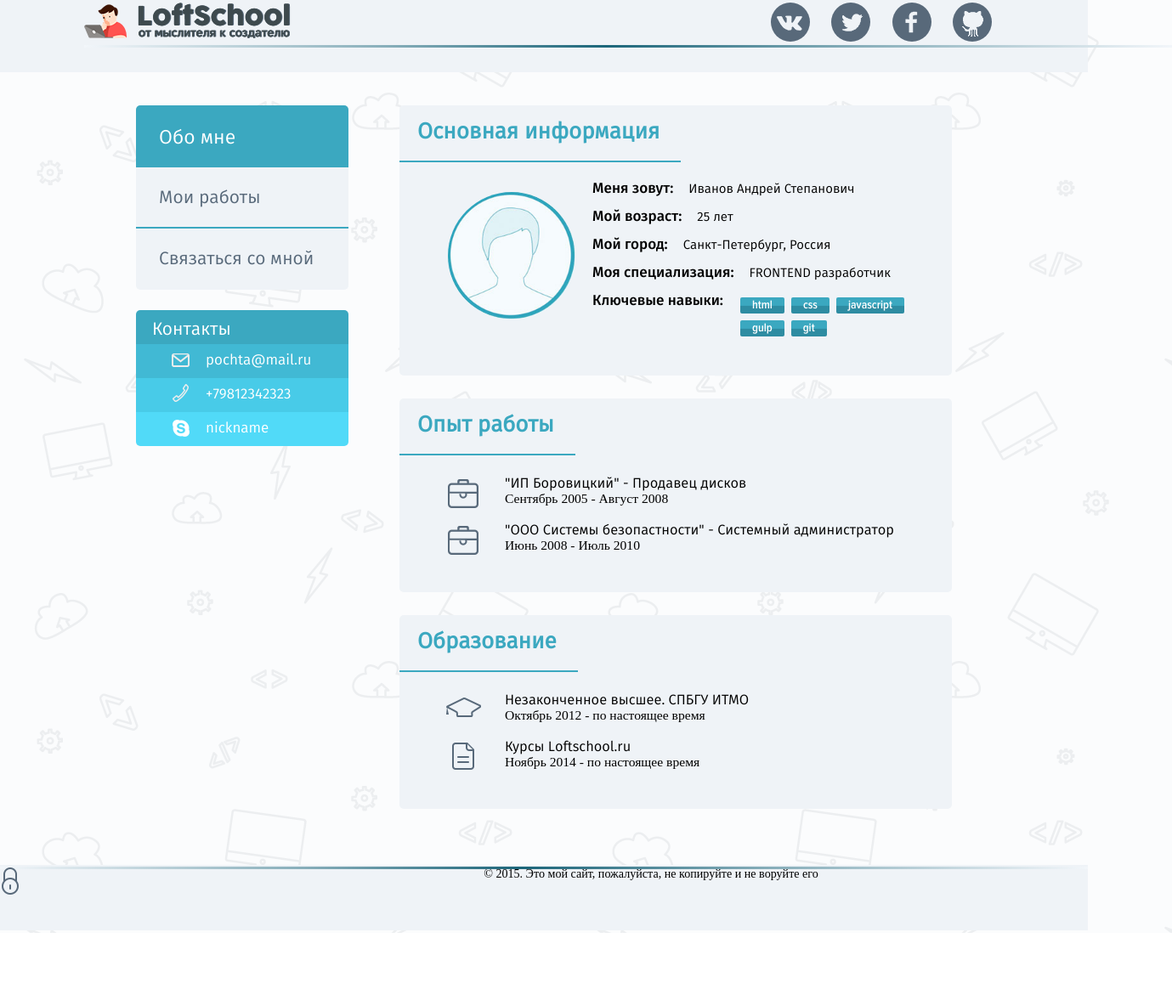
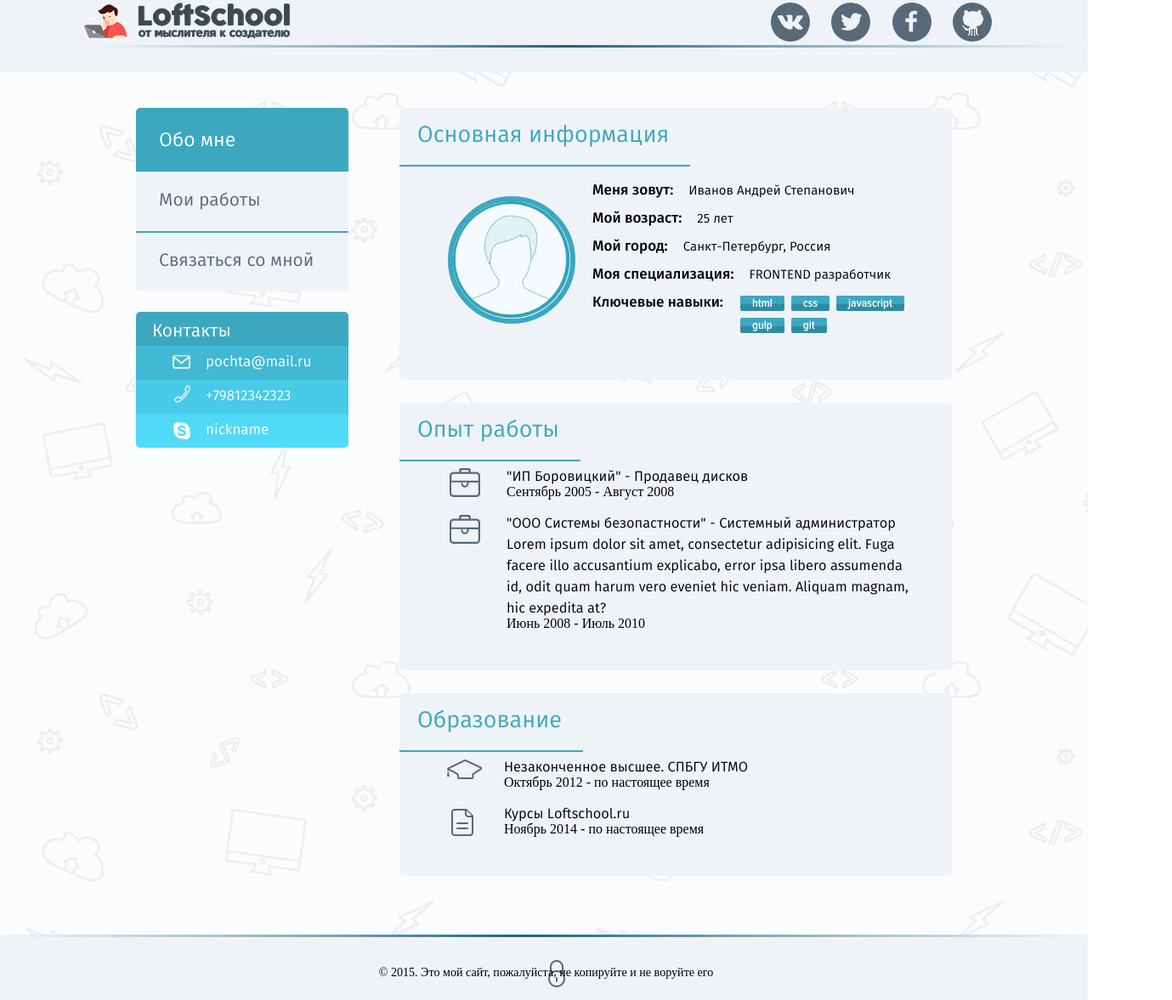
Before and after one commit to ByLf/site2, a website: page index.html in a window 1280 px wide. Shown: the part 32-1209 px from the top of the page at 85% size, 1379 px wide, since content can reach past the window. Before the commit the page ends 1130 px from the top, so only its background shows below. Drawn offline with Linux system fonts and the light colour scheme.

Commit message:
add sprite, transform some id in class

```diff
--- a/index.html
+++ b/index.html
@@ -1,8 +1,11 @@
 <!DOCTYPE html>
 <html lang="ru-RU">
 <head>
-    <meta charset="UTF-8">
+    <meta content="text/html; charset=utf-8" http-equiv="Content-Type">
+    <meta content="IE=edge,chrome=1" http-equiv="X-UA-Compatible">
+    <meta content="width=device-width" name="viewport">
     <title>Обо мне</title>
+    <link rel="icon" type="image/png" href="image/logo.png">
     <link rel="stylesheet" href="bower_components/normalize-css/normalize.css">
     <link rel="stylesheet" href="fonts/font-face.css">
     <link rel="stylesheet" href="style.css">
@@ -12,13 +15,13 @@
       <header class="header">
        <img src="image/logo.png" alt="">
         <a href="" class="logo">
-          <img src="image/logo1.png" alt="LoftSchool">
+          <img class="Logo" src="image/logo1.png" alt="LoftSchool">
          </a>
         <ul class="soc_net">
-            <li><a href="" class="vk"><div>Вконтакте</div></a></li>
-            <li><a href="" class="tw"><div>Twitter</div></a></li>
-            <li><a href="" class="fb"><div>Facebook</div></a></li>
-            <li><a href="" class="gh"><div>GitHub</div></a></li>
+            <li class="soc_network"><a href="" class="vk"><div class="social_net">Вконтакте</div></a></li>
+            <li class="soc_network"><a href="" class="tw"><div class="social_net">Twitter</div></a></li>
+            <li class="soc_network"><a href="" class="fb"><div class="social_net">Facebook</div></a></li>
+            <li class="soc_network"><a href="" class="gh"><div class="social_net">GitHub</div></a></li>
         </ul>
          <!--[if gte IE 8]>
              <div class="gradient"></div>
@@ -36,17 +39,17 @@
         <aside class="aside">
             <div class="menu">
                 <ul>
-                    <li><div>Обо мне</div></li>
-                    <li><a href="page1.html">Мои работы</a></li>
-                    <li><a href="page2.html">Связаться со мной</a></li>
+                    <li><div class="now">Обо мне</div></li>
+                    <li><a class="nav" href="page1.html">Мои работы</a></li>
+                    <li><a class="nav" href="page2.html">Связаться со мной</a></li>
                 </ul>
             </div>
             <div class="contact">
-                 <div class="cont_ul">Контакты</div>
+                 <div class="cont_h">Контакты</div>
                 <ul>
-                    <li><a href="malito:pochta@mail.ru"><div></div>pochta@mail.ru</a></li>
-                    <li><a href="tel:+79812342323"><div></div>+79812342323</a></li>
-                    <li><a href="skype:nickname"><div></div>nickname</a></li>
+                    <li><a class="malito" href="malito:pochta@mail.ru"><div></div>pochta@mail.ru</a></li>
+                    <li><a class="tel" href="tel:+79812342323"><div></div>+79812342323</a></li>
+                    <li><a class="skype" href="skype:nickname"><div></div>nickname</a></li>
                 </ul>
 
             </div>
@@ -54,13 +57,13 @@
         <div class="content">
             <section class="section">
                 <h2 class="main">Основная информация</h2>
-                <div class="photo"><img src="image/male.jpg" alt="Фотография"></div>
-                <ul>
-                    <li><span class="b">Меня зовут: </span>Иванов Андрей Степанович</li>
-                    <li><span class="b">Мой возраст: </span>25 лет</li>
-                    <li><span class="b">Мой город: </span>Санкт-Петербург, Россия</li>
-                    <li><span class="b">Моя специализация: </span>FRONTEND разработчик</li>
-                    <li><span class="b">Ключевые навыки:</span>
+                <div class="photo"><img class="photo_into" src="image/male.jpg" alt="Фотография"></div>
+                <ul  class="about_me">
+                    <li><span class="about_me_line">Меня зовут: </span><div class="about_me_answer">Иванов Андрей Степанович</div></li>
+                    <li><span class="about_me_line">Мой возраст: </span><div class="about_me_answer">25 лет</div></li>
+                    <li><span class="about_me_line">Мой город: </span><div class="about_me_answer">Санкт-Петербург, Россия</div></li>
+                    <li><span class="about_me_line">Моя специализация: </span><div class="about_me_answer">FRONTEND разработчик</div></li>
+                    <li><span class="about_me_line">Ключевые навыки:</span>
                       <ul class="Skil">
                         <li class="skils">html</li>
                         <li class="skils">css</li>
@@ -72,25 +75,25 @@
                 </ul>
             </section>
             <section class="section">
-                <h1 class="main">Опыт работы</h1>
+                <h2 class="main">Опыт работы</h2>
                 <ul>
-                    <li class="work"><span class="info">"ИП Боровицкий" - Продавец дисков </span>Сентябрь 2005 - Август 2008</li>
-                    <li class="work"><span class="info">"ООО Системы безопастности" - Системный администратор </span>Июнь 2008 - Июль 2010</li>
+                    <li class="work"><div class="past" ><span class="info">"ИП Боровицкий" - Продавец дисков </span>Сентябрь 2005 - Август 2008</div></li>
+                    <li class="work"><div class="past"><span class="info">"ООО Системы безопастности" - Системный администратор Lorem ipsum dolor sit amet, consectetur adipisicing elit. Fuga facere illo accusantium explicabo, error ipsa libero assumenda id, odit quam harum vero eveniet hic veniam. Aliquam magnam, hic expedita at?</span>Июнь 2008 - Июль 2010</div></li>
                 </ul>
             </section>
             <section class="section">
-                <h1 class="main">Образование</h1>
+                <h2 class="main">Образование</h2>
                 <ul>
-                    <li class="learn"><span class="info">Незаконченное высшее. СПБГУ ИТМО </span>Октябрь 2012 - по настоящее время</li>
-                    <li class="list"><span class="info">Курсы Loftschool.ru </span>Ноябрь 2014 - по настоящее время</li>
+                    <li class="learn"><div class="past"><span class="info">Незаконченное высшее. СПБГУ ИТМО </span>Октябрь 2012 - по настоящее время</div></li>
+                    <li class="list"><div class="past"><span class="info">Курсы Loftschool.ru </span>Ноябрь 2014 - по настоящее время</div></li>
                 </ul>
             </section>
         </div>
     </div>
     </div>
     <footer class="footer">
-        <a href="" id="lock"></a>
-        © 2015. Это мой сайт, пожалуйста, не копируйте и не воруйте его
+        <a href="" class="lock"></a>
+        <div>© 2015. Это мой сайт, пожалуйста, не копируйте и не воруйте его</div>
     </footer>
 </body>
 </html>
--- a/style.css
+++ b/style.css
@@ -25,6 +25,7 @@ visibility: hidden;
 
 h1,h2,h3,h4,h5,h6,h7{
     margin: 0;
+    font-weight: normal;
 }
 .header, .footer {
     background-color: #eff3f7;
@@ -33,7 +34,7 @@ h1,h2,h3,h4,h5,h6,h7{
 .header:after, .footer:before {
     content: " ";
     display: block;
-    position: absolute;
+    position: relative;
     width: 100%;
     height: 3px;
     margin: 0;
@@ -48,12 +49,12 @@ background: -ms-linear-gradient(left,  #1c667a 0%,#f6fafe 0%,#d8d8d8 0%,#f2f6fa
 background: linear-gradient(to right,  #1c667a 0%,#f6fafe 0%,#d8d8d8 0%,#f2f6fa 0%,#87aeba 28%,#1c667a 48%,#87aeba 71%,#f2f6fa 100%); /* W3C, IE10+, FF16+, Chrome26+, Opera12+, Safari7+ */
 filter: progid:DXImageTransform.Microsoft.gradient( startColorstr='#1c667a', endColorstr='#f2f6fa',GradientType=1 ); /* IE6-8 */
 
-}
+} /*error not found. к футеру нельзя применять clearfix: градиент совсем исчезает*/
 .header {
     height: 117px;
     padding-top: 35px;
     padding-left: 99px;
-    margin-bottom: 39px;
+    margin-bottom: 42px;
 }
 .logo {
     display: inline-block;
@@ -63,42 +64,33 @@ filter: progid:DXImageTransform.Microsoft.gradient( startColorstr='#1c667a', end
     margin-left: 9px;
 
 }
-.logo:hover {
-    z-index: -1;
+.Logo{ transition: all 2s ease 0s;}/*плавное выделение*/
+.Logo:hover {
+    opacity: 0;
+    transition: all 2s ease 0s;
 }
 .soc_net{
     float: right;
     margin-right: 113px;
 }
-.soc_net li{
+.soc_network {
     display: inline-block;
+}
+.vk, .tw, .fb, .gh{
+    background-image: url(image/sprite.png);
+    display: block;
     height: 46px;
     width: 46px;
-    border-radius: 50%;
     background-color: #58697a;
-    overflow: hidden;
     margin-left: 21px;
-}
-.soc_net li:hover {
-    background-color: #3ba8c0;
-}
-.soc_net a{
-    background-image: url(image/SocNet.png);
-    display: block;
-    width: 100%;
-    height: 100%;
     target:'_blank';
 }
-.tw{
-    background-position: -46px;
-}
-.fb{
-    background-position: -94px;
-}
-.gh{
-    background-position: -138px;
-}
-.soc_net div{
+.vk:hover, .tw:hover, .fb:hover, .gh:hover{background-color: #3ba8c0;}
+.vk{background-position: 5px 4px;}
+.tw{background-position: -43px 4px;}
+.fb{background-position: -90px 4px;}
+.gh{background-position: -134px 4px;}
+.social_net{
     position: absolute;
     margin-top: -150px;
 }
@@ -107,85 +99,86 @@ filter: progid:DXImageTransform.Microsoft.gradient( startColorstr='#1c667a', end
     width: 960px;
     margin: 0px auto;
 }
+.menu, .contact, .section, .page1{
+    border-radius: 5px;
+    overflow: hidden;
+}
+.vk, .tw, .fb, .gh, .photo{
+    border-radius: 50%;
+    overflow: hidden;
+}
 
 .aside{
     width: 250px;
     float: left;
     text-align: left;
 }
-.menu, .contact, .section, .page1{
-    border-radius: 5px;
-    overflow: hidden;
-}
 .menu {
     margin-bottom: 24px;
 }
-.menu a{
+.nav{
     display: block;
     background-color: #eff3f7;
     color: #58697a;
     font-size: 21px;
-    padding: 20px 20px 16.5px 27px;
-    border-bottom: 2.5px solid #3ba8c0;
+    padding: 17.5px 20px 19px 27px;
+    border-top: 2.5px solid #3ba8c0;
 }
-.menu a:hover {
+.nav:hover {
     color:#3ba8c0;
 }
-.menu li:last-child a{
+.menu li:first-child .nav{
     border: none;
     padding-bottom: 19px;
-}
-.menu div{
+}/* я не знаю как иначе найти первый элемент в списке.
+возможно, можно сделать немного по другому, например стилизовать li, и отдать области ссылки всю внутреннюю область*/
+.now{
     background-color: #3ba8c0;
     color: white;
     padding: 21px 20px 16px 27px;
     font-size: 23px;
 }
-.contact div {
+.cont_h {
     background-color: #3ba8c0;
     padding: 7px 30px 0 19px;
     color: white;
     font-size: 21px;
 }
-.contact a{
+.malito, .tel, .skype{
     display: block;
     padding: 6px 20px 7px 41px;
     font-size: 17px;
     color: white;
 }
-.contact a:hover{
+.malito:hover, .tel:hover, .skype:hover{
     text-decoration: underline;
     padding-top: 4px;
 }
-.contact a>div{
+.malito:before, .tel:before, .skype:before{
+    content: " ";
+    display: block;
     float: left;
-    padding: 0;
     height: 25px;
     width: 25px;
     overflow: hidden;
     background-color: transparent;
-    background-image: url(image/contact.png);
-    background-repeat: no-repeat;
     margin-right: 16px;
-}
-a[href^="malito:"] {
-    background-color: #41b9d4;
-}
-a[href^="malito:"] div {
-    background-position: -4px 3px;
+}/*Любопытно: при установке display: inline-block; текст прескакивает на новую строку. даже если обнулить границы */
+.malito{background-color: #41b9d4;} /*Кажется, такая ссылка у меня не работает. Быть может, это из-за того, что я не использую почтовых клиентов*/
+.malito:before{
+    background-image: url(image/sprite.png);
+    background-position: 76px 96px;
 
 }
-a[href^="tel:"] {
-    background-color: #48cbe8;
+.tel{background-color: #48cbe8;}
+.tel:before{
+    background-image: url(image/sprite.png);
+    background-position: 78px 62px;
 }
-a[href^="tel:"] div {
-    background-position: -3px -30px;
-}
-a[href^="skype:"] {
-    background-color: #51daf8;
-}
-a[href^="skype:"] div {
-    background-position: -3px -65px;
+.skype{background-color: #51daf8;}
+.skype:before{
+    background-image: url(image/sprite.png);
+    background-position: 77px 29px;
 }
 
 .content{
@@ -200,10 +193,9 @@ a[href^="skype:"] div {
     margin-bottom: 27px;
     font-size: 15px;
 }
-.section ul{
-    display: inline-block;
-    margin: 3px 0 0px 0;
-    padding: 12px 0px 0px 0;
+.about_me{
+    margin-top: 10px;
+    padding: 2px;
 }
 .main{
     display: inline-block;
@@ -211,41 +203,42 @@ a[href^="skype:"] div {
     padding: 12px 25px 13px 21px;
     border-bottom: 2.5px solid #3ba8c0;
     color: #3ba8c0;
-    font-size: 26px;
+    font-size: 27px;
 }
 .photo{
     display: inline-block;
     float: left;
-    overflow: hidden;
-    border-radius: 50%;
-    border-color: #1c667a;
-    border-width: 12.5px;
+    border: 6px solid #3ba8c0;
     margin: 35px 20px 30px 57px;
     width: 150px;
     height: 150px;
-    // border не работает. странно.
+    /* border не работает. странно.! не забывать указывать тип границы.*/
 }
-.photo img {
+.photo_into{
     width: 100%;
-}
-.b{
+} /*Стоит подумать как хоошенько оцентрировать его, сохраняя это свойство */
+.about_me_line{
     display:inline-table;
     margin: 2.5px 18px 3.5px 0;
     font-family: 'FiraSans Medium';
     font-size: 17.1px;
 }
-.section .Skil {
+.about_me_answer{
+    display: inline-block;
+    margin: 0;
+    padding: 0;
+}
+.Skil {
     display: inline-block;
     float: right;
     width: 198px;
-    margin-top: 0px;
-    margin-left: 2px;
+    margin-top: 8px;
 }
 .skils{
    display: inline-block;
    font-family: "ProximaNovaCond Semibold";
    font-size: 14px;
-   padding: 1px 14px 2px 14px;
+   padding: 1px 14px 1px 14px;
    border-radius: 2px;
    margin-right: 4px;
    color: white;
@@ -261,31 +254,60 @@ a[href^="skype:"] div {
 
 }
 .list,.learn,.work {
+    font-weight: normal;
     margin-top: 6px;
     padding-top: 0px;
     padding-bottom: 10px;
-    padding-left: 124px;
-    background-repeat: no-repeat;
+    padding-left: 56px;
     font-family: "FiraSans Ligth";
-    font-size: 15.6px;
+    font-size: 16px;
 }
-.work{
-    background-image: url(image/work.png);
-    background-position: 56px 4.6px;
+.work:before{
+    content: " ";
+    overflow: hidden;
+    display: block;
+    float: left;
+    margin-right: 30px;
+    vertical-align: middle;
+    height: 40px;
+    width: 40px;
+    background-image: url(image/sprite.png);
+    background-position: -5px -117px;
 }
-.learn{
-    background-image: url(image/learn.png);
-    background-position: 54px 6.6px;
+.learn:before{
+    content: " ";
+    overflow: hidden;
+    display: block;
+    float: left;
+    margin-right: 25px;
+    vertical-align: middle;
+    height: 30px;
+    width: 42px;
+    background-image: url(image/sprite.png);
+    background-position: -3px -88px;
 }
-.list{
-    background-image: url(image/list.png);
-    background-position: 60px 5.6px;
+.list:before{
+    content: " ";
+    overflow: hidden;
+    display: block;
+    float: left;
+    margin-right: 34px;
+    vertical-align: middle;
+    height: 41px;
+    width: 33px;
+    background-image: url(image/sprite.png);
+    background-position: -8px -47px;
 }
+.past{
+    display: table;
+}/*костыль. может, есть способ получше?*/
 
 .page1{
    height: 100%;
    width: 100%;
    background-color: #eff3f7;
+   font-size: 0px;
+   padding-bottom: 40px;
 }
 .example {
    display: inline-block;
@@ -297,26 +319,33 @@ a[href^="skype:"] div {
 }
 .block{
     display: block;
+    position: relative;
     width: 182px;
     height: 129px;
     border-radius: 5px;
     border: 3px solid #3d8eb9;
+    background-color: #1c667a;
     overflow: hidden;
-    background-repeat: no-repeat;
-    background-position: center center;
-    background-size: cover;
-    align-items: center;
-    justify-content:center;
 }
-.block>span{
+.defenition{
+    display: inline-block;
+    position: absolute;
+    vertical-align: middle;
+    text-align: center;
     font-size: 11px;
     color:#eff3f7;
     border-radius: 5px;
+    margin: 20px 25px;
     padding: 0px 4px;
     border: 2px solid #eff3f7;
+}/*не работает центрирование, надо разобраться*/
+.site_image{
+    width: 100%;
+    position: absolute;
+    display: block;
 }
-.block:hover {
-    background-color: rgba(19,101,144,.8);
+.site_image:hover {
+    opacity: 0.3;
 }
 .site{
     display: block;
@@ -325,33 +354,34 @@ a[href^="skype:"] div {
     font-style: italic;
     margin: 6px 0 4px;
 }
-#newproject{
-    display: inline-block;
+.newproject{
+    display: block;
     width: 182px;
     height: 129px;
     border-radius: 5px;
     border: 2px dashed #3d8eb9;
     color: #3d8eb9;
     font-size: 13px;
-    margin: 28px 6px 8px 20px;
     text-align: center;
-    vertical-align: top;
 }
-#newproject>img{
-    display: block;
-    justify-content: center;
+.addimage{
+    background-image: url(image/sprite.png);
+    background-position: -57px -41px;
+    width: 32px;
+    height: 32px;
+    margin-top: 40px;
+    margin-left: 70px;
 }
 
 .page3{
-    width: 403px;
+    width: 416px;
     margin: 30px auto;
 }
-#project{
+.project{
     color: #f2f6fa;
     background-color: #3d8eb9;
     border-bottom: 16px solid #3ba8c0;
-    font-size: 26.1px;
-    align-items: center;
+    font-size: 27px;
     padding: 42px 0 38px 60px;
 }
 .enter{
@@ -360,16 +390,15 @@ a[href^="skype:"] div {
     font-size: 19px;
     color: #87aeba;
     padding: 0;
-    margin: 12px;
+    margin: 13px 5px -1px 8px;
 }
-#Fio,#Email,#Message,#capchaImage,#capcha{
+#Fio,#Email,#Message,.capchaImage,#capcha{
     display: block;
     border-radius: 3px;
     border: thin solid #48cbe8;
     font-family: "FiraSans Ligth";
     color: #48cbe8;
     font-size: 14px;
-    align-content: flex-start;
     padding-left: 8px;
     margin-top: 4px;
 }
@@ -379,50 +408,61 @@ a[href^="skype:"] div {
 }
 #Email{
     height: 41px;
-    width: 193px;
+    width: 194px;
 }
 #Message{
     height: 183px;
     width: 402px;
-}
-#capchaImage{
+    vertical-align: top;
+}/*почему оно выравнивает текст по центру? не ясно*/
+.capchaImage{
     height: 80px;
     width: 193px;
     float: left;
 }
 #capcha{
     height: 34px;
-    width: 195px;
+    width: 194px;
     float: right;
+    margin-top: 22px;
 }
-#Submit,#clear{
+.Submit,.Clear{
     border-radius: 5px;
     border-width: 0;
     height: 34px;
     padding: 0 22px;
+    padding-bottom: 2px;
     color: #f2f6fa;
     font-size: 19px;
     box-shadow: inset 0px -2px 0px 0px rgba(0,0,0,0.2);
     transition: all 0.2s ease 0s;
+    position: relative;
+    margin: 22px 7px;
+    margin-bottom: 24px;
 }
-#Submit:hover,#clear:hover{
+.Submit:hover,.Clear:hover{
     box-shadow: none;
+    margin-top: 24px;
+    margin-bottom: 22px;
 }
-#Submit:active,#clear:active{
+.Submit:active,.Clear:active{
     box-shadow: inset 0px 2px 0px 0px rgba(0,0,0,0.2);
+    margin-top: 26px;
+    margin-bottom: 20px;
+    padding-top: 2px;
 }
-#Submit{
+.Submit{
     background-color: #48cbe8;
     float: left;
 }
-#clear{
+.Clear{
     background-color: #849db5;
     float: right;
 }
 
 .wrap {
     min-height: 100%;
-    margin-bottom: -80px;
+    margin-bottom: -77px;
 }
 .wrap:after {
     content: '';
@@ -434,15 +474,17 @@ a[href^="skype:"] div {
     height: 77px;
     font-family: 'FiraSans Ligth';
     font-size: 14.1px;
-    padding-top: 2px;
     text-align: center;
 }
-#lock{
+.lock{
     float: left;
     width: 20px;
     height: 34px;
-    background-image: url(image/lock.png);
-    margin: 0px 230px 1px 2px;
-    position: relative;
+    background-image: url(image/sprite.png);
+    background-position: 36px 77px;
+    margin: 26px -660px 0 645px;
+}
+.footer>div{
+    margin-top: 33px;
 }
 /* Permalink - use to edit and share this gradient: http://colorzilla.com/gradient-editor/#1c667a+0,f6fafe+0,d8d8d8+0,f2f6fa+0,87aeba+28,1c667a+48,87aeba+71,f2f6fa+100 */
```
Also changed, not shown: page1.html (+40 -23 lines), page2.html (+33 -26 lines).
